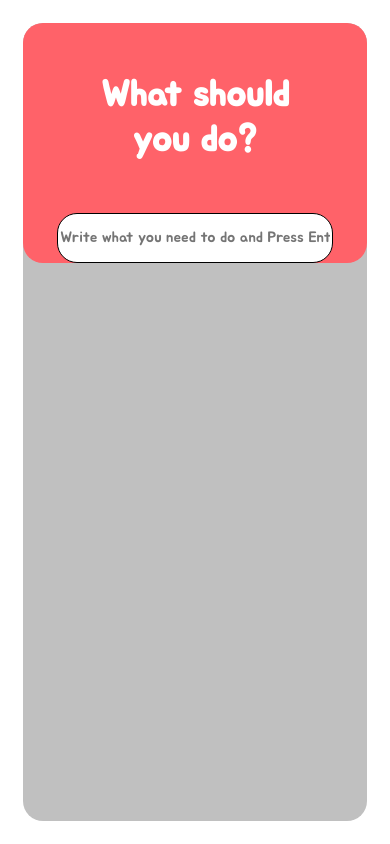
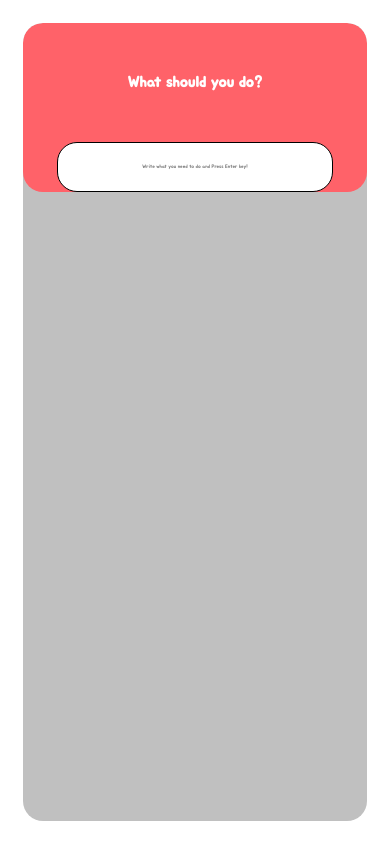
Before and after one commit to AlexTeamOrganization/ToDoList, a React (Create React App) app: page / in a window 390 px wide. Built offline with nearby package versions, Linux system fonts and the light colour scheme.

Commit message:
Add files via upload

```diff
--- a/src/App.css
+++ b/src/App.css
@@ -75,6 +75,7 @@ input[type=text]{
     background-color: #c0c0c0;
     border-radius: 20px;
     height: 100%;
+    overflow: auto;
 }
 
 .line{
@@ -83,8 +84,7 @@ input[type=text]{
 
 .box {
     padding: 20px;
-    height: 76%;
-    overflow: auto;
+    height: 100%;
 }
 
 .body-back {
@@ -105,9 +105,9 @@ input[type=text]{
 
 @media (max-width: 600px) {
     .title{
-        font-size: 36px;
+        font-size: 15px;
     }
     .item{
-        font-size: 15px;
+        font-size: 5px;
     }
 }
```
Also changed, not shown: 4 other files (tests, documents, lock files or other folders).
